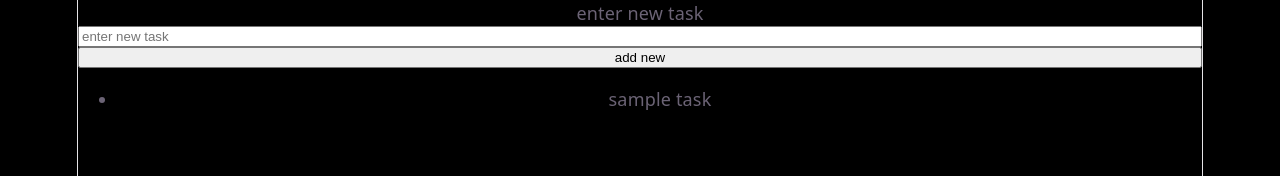
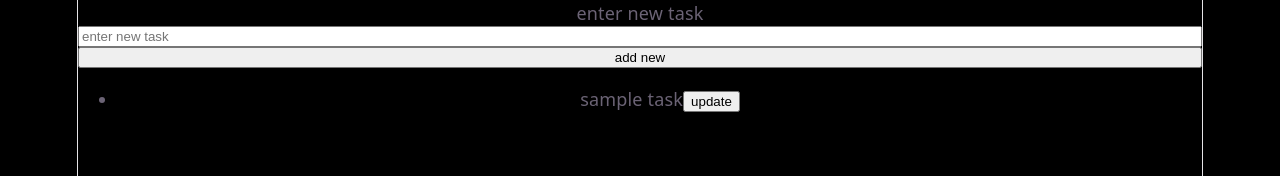
Before and after one commit to Rahul-Ranjan-dev/learning-react, a React (Vite) app: page / in a window 1280 px wide. Shown: the top 176 px of the page. Built offline with nearby package versions, Linux system fonts and the light colour scheme.

Commit message:
save changes

```diff
--- a/src/todo1.jsx
+++ b/src/todo1.jsx
@@ -1,12 +1,27 @@
 import { useState } from "react";
+import { v4 as uuid } from "uuid";
 export default function Todo1(){
-    const [tasks,settasks]=useState(["sample task"]);
+    const [tasks,settasks]=useState([{v:"sample task",id:uuid()}]);
     const [newTask,setnewTask]=useState("");
+    const [toggle,settoggle]=useState(true)
     function handleChange(event){
        setnewTask(event.target.value)
     }
     function handleSubmit(){
-        settasks([...tasks,newTask])
+        settasks([...tasks,{v:newTask,id:uuid()}])
+        setnewTask("")
+    }
+    function handleUpdate(id){
+    const updateTask=tasks.map((task)=>{
+    if(task.id==id){
+        return {...task,v:task.v.toUpperCase()}
+
+    }
+       else{
+        return task;
+       }
+    })
+      settasks(updateTask)
     }
     return(
         <>
@@ -14,7 +29,9 @@ export default function Todo1(){
         <label htmlFor="newtask">enter new task</label>
         <input id="newtask" placeholder="enter new task" value={newTask} onChange={handleChange} />
         <button onClick={handleSubmit}>add new</button>
-        <ul>{tasks.map((task)=><li>{task}</li>)}</ul>
+        <ul>{tasks.map((task)=><li key={task.id}>{task.v}
+            <button onClick={()=>handleUpdate(task.id)}>update</button>
+        </li>)}</ul>
         </>
     )
 }
```
